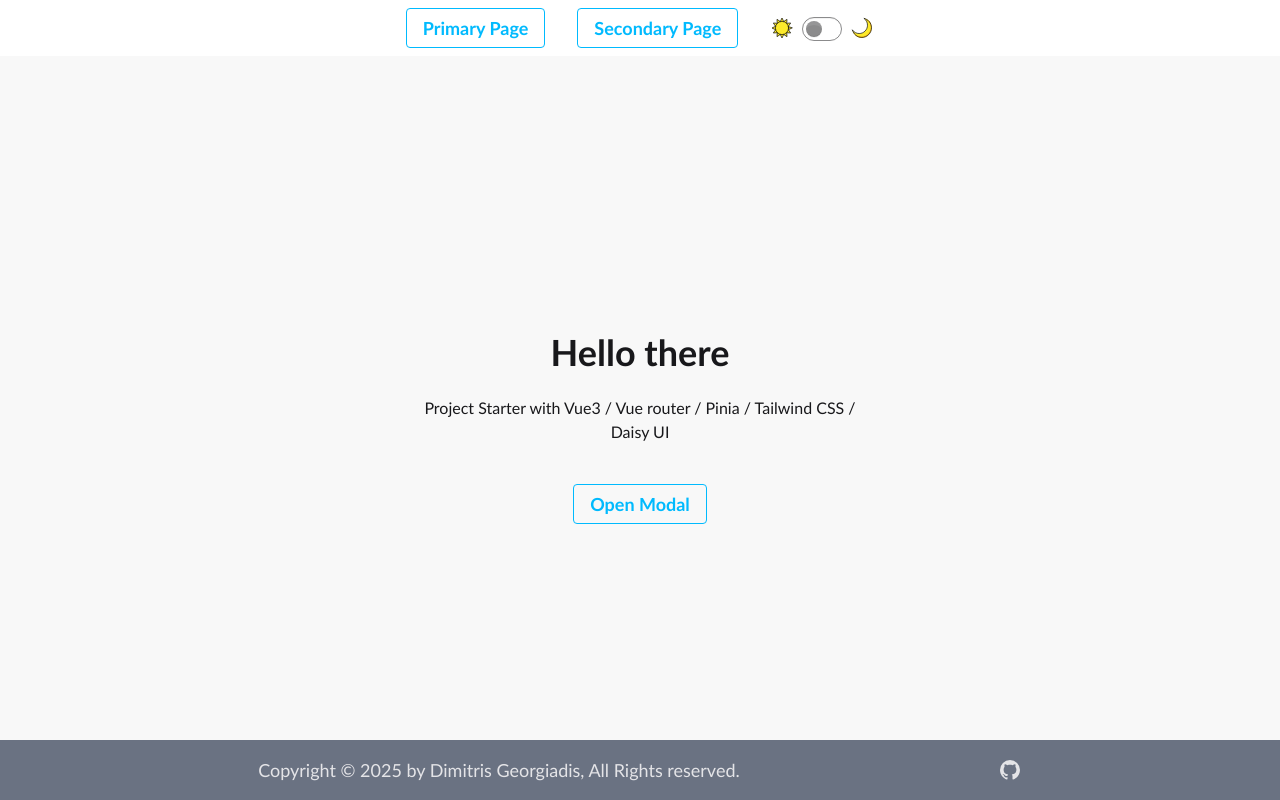
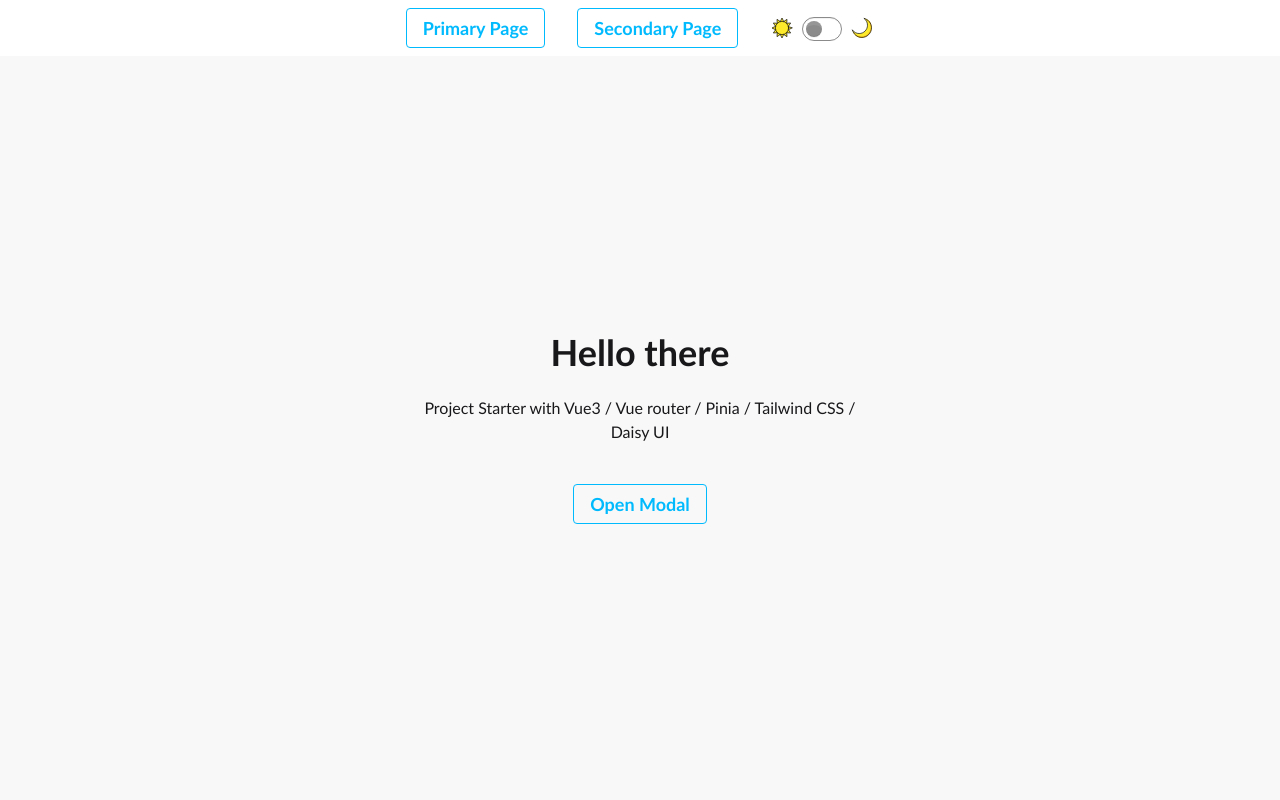
Before and after one commit to geojimas/VibeVue, a Vue app: page / in a window 1280 px wide. Built offline with nearby package versions, Linux system fonts and the light colour scheme.

Commit message:
remove footer

```diff
--- a/src/App.vue
+++ b/src/App.vue
@@ -1,13 +1,11 @@
 <script setup>
   import { RouterView } from 'vue-router'
   import HeaderSection from './components/HeaderSection.vue'
-  import FooterSection from './components/FooterSection.vue'
 </script>
 
 <template>
   <div class="flex flex-col h-screen">
     <HeaderSection />
     <RouterView />
-    <FooterSection />
   </div>
 </template>
--- a/src/components/FooterSection.vue
+++ /dev/null
@@ -1,21 +0,0 @@
-<template>
-  <footer
-    class="footer absolute bottom-0 flex justify-evenly sm:footer-horizontal bg-gray-500 text-lg text-neutral-content items-center p-4"
-  >
-    <p>
-      Copyright &#169; {{ new Date().getFullYear() }} by Dimitris Georgiadis, All Rights
-      reserved.
-    </p>
-    <a
-      href="https://github.com/geojimas"
-      target="_blank"
-    >
-      <GithubSVG />
-    </a>
-  </footer>
-</template>
-
-
-<script setup>
-  import GithubSVG from './GithubSVG.vue'
-</script>
```
